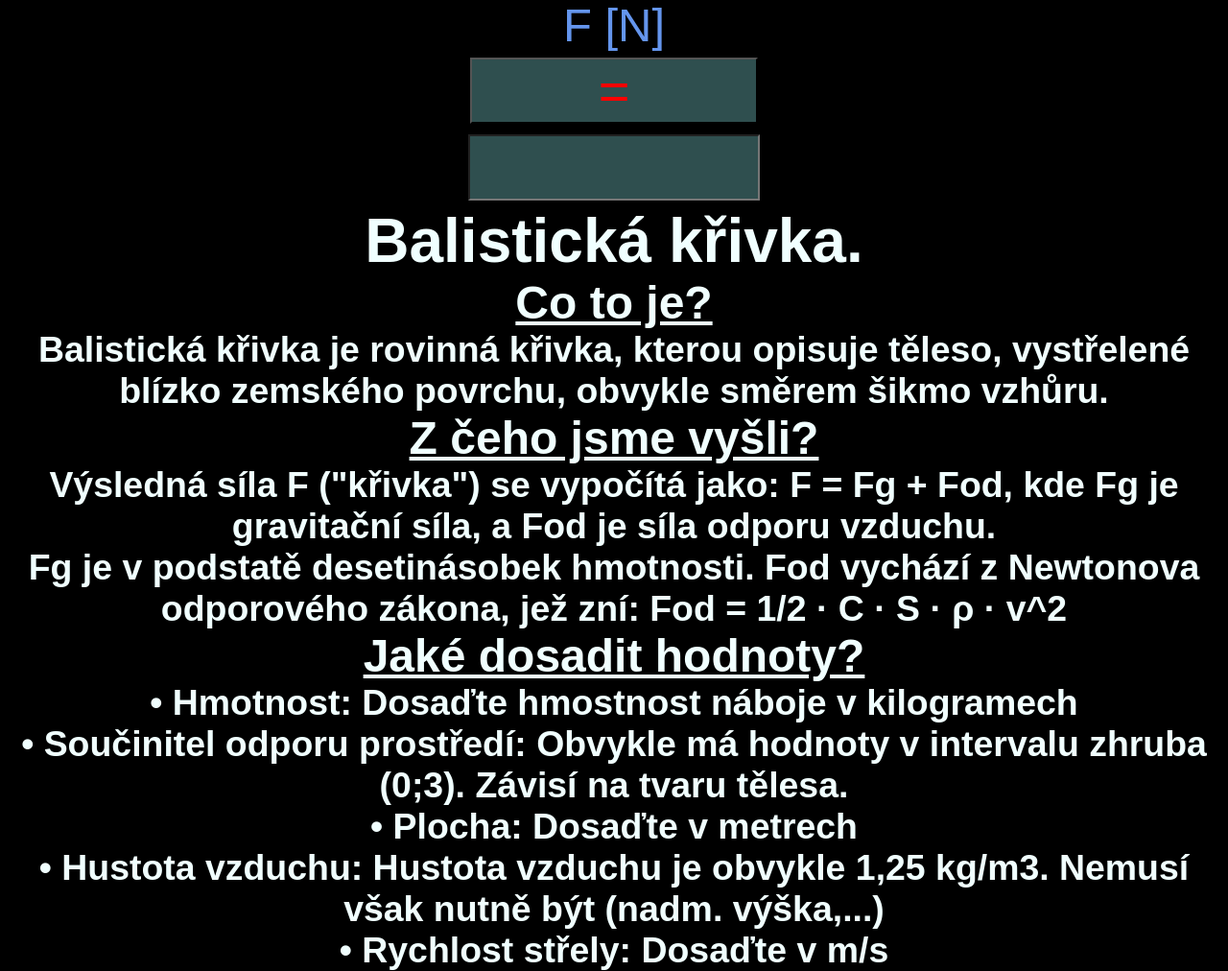
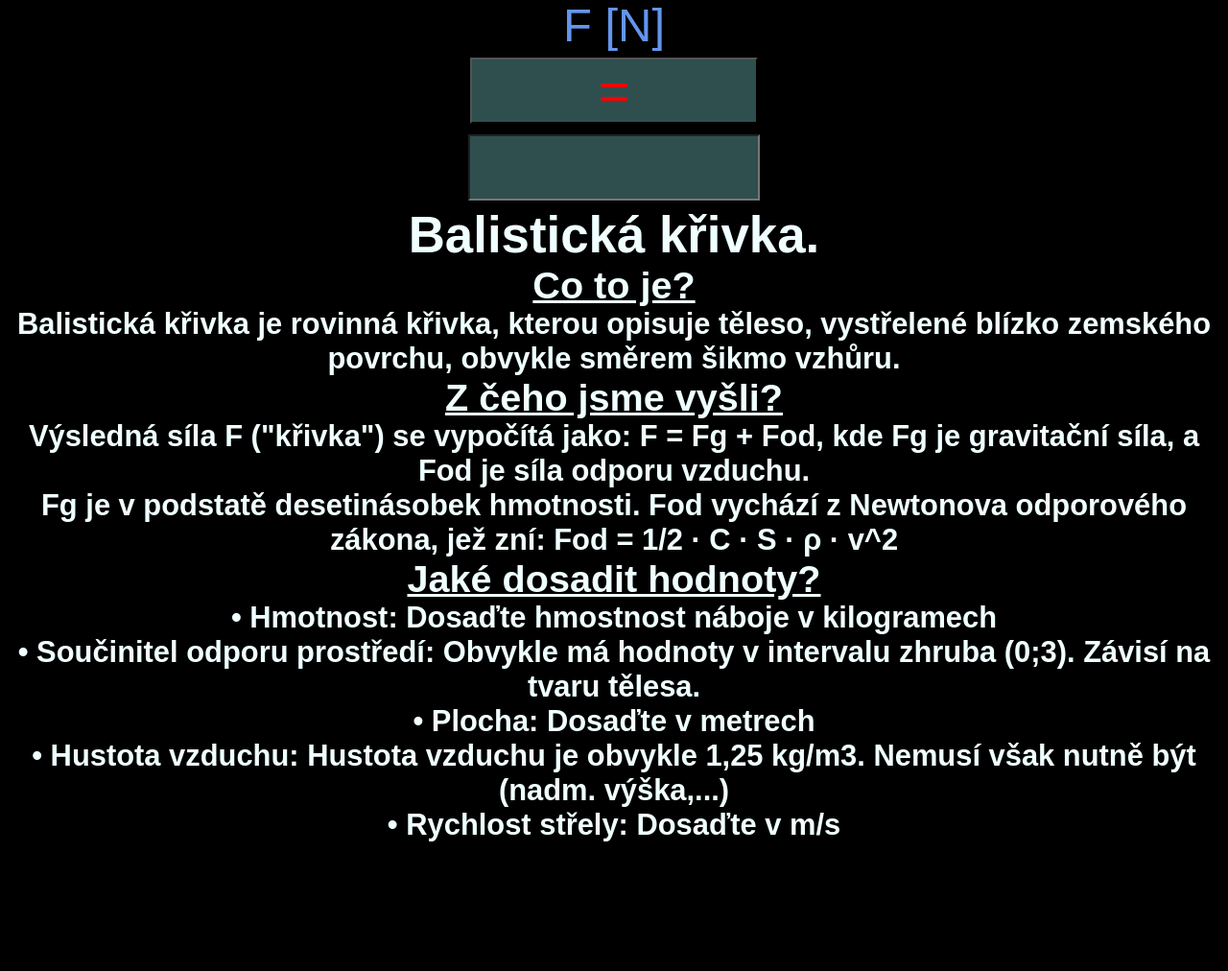
Before and after one commit to Johny1235/johnyreal.cz, a PHP site: page /subsites/krivka.html in a window 1280 px wide. Shown: the part 563-1575 px from the top of the page at 96% size. After the commit the page ends 1440 px from the top, so only its background shows below. Run offline with PHP 8.4, Linux system fonts and the light colour scheme; some web fonts are replaced.

Commit message:
Updated krivka.css

```diff
--- a/subcss/krivka.css
+++ b/subcss/krivka.css
@@ -40,5 +40,5 @@
 }
 .popis
 {
-    font-size: 2em;
+    font-size: 1.65em;
 }
```
